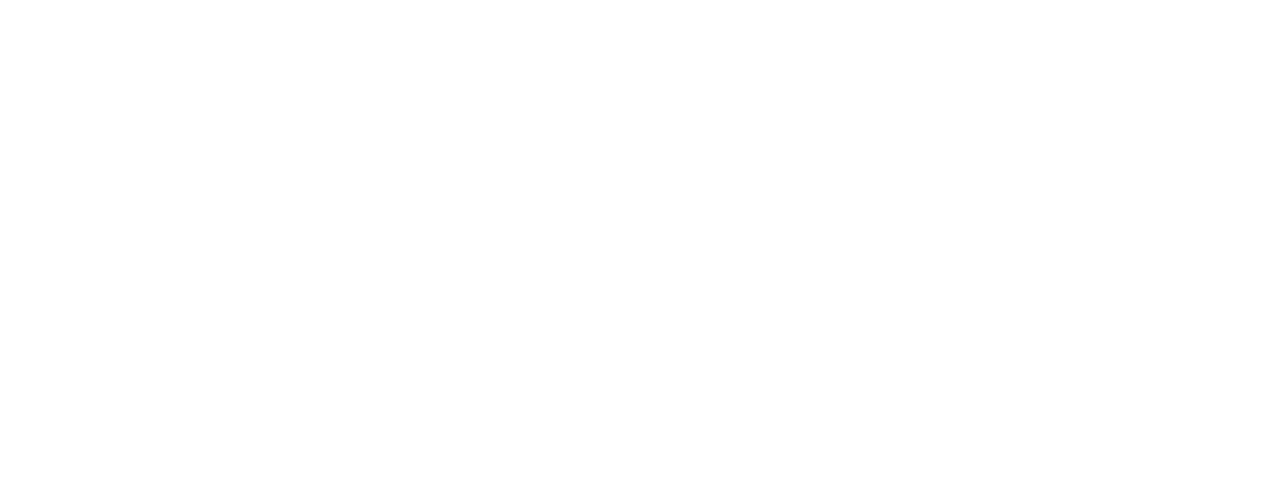
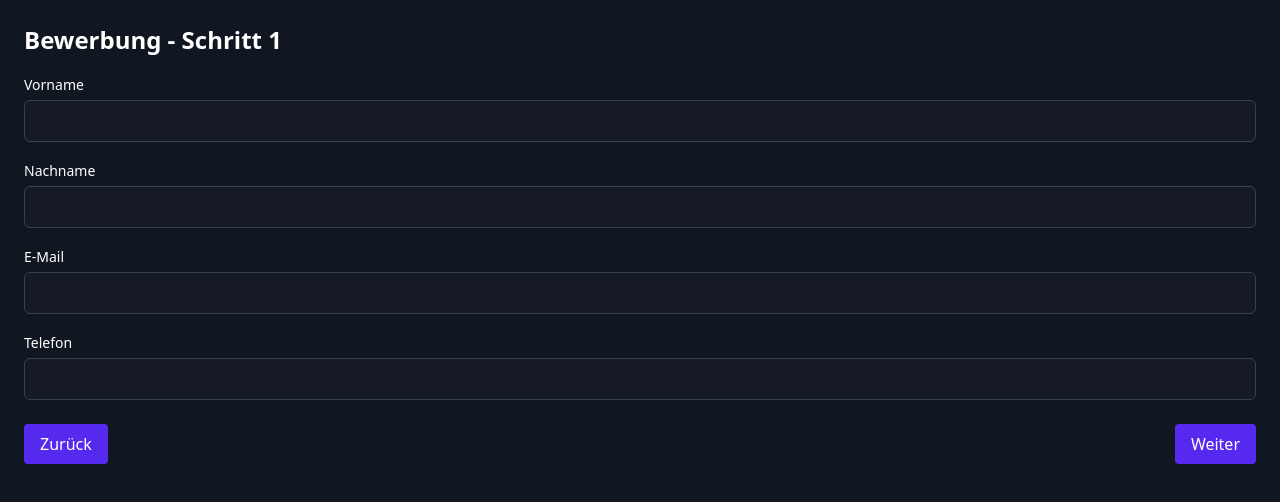
Before and after one commit to LuisAll12/ApplI, a Vue app: page /chat/new in a window 1280 px wide. Before the commit this address had no page. Shown: the top 502 px of the page. Built offline with nearby package versions, Linux system fonts and the light colour scheme.

Commit message:
feat: add NewChat view and form steps, integrate sass-embedded, and update Tailwind config

```diff
--- a/package.json
+++ b/package.json
@@ -19,6 +19,7 @@
     "@vitejs/plugin-vue": "^5.2.3",
     "autoprefixer": "^10.4.21",
     "postcss": "^8.5.3",
+    "sass-embedded": "^1.89.0",
     "tailwindcss": "^3.4.17",
     "vite": "^6.3.5"
   }
--- a/src/router/index.js
+++ b/src/router/index.js
@@ -21,6 +21,12 @@
         path: '/job-search',
         name: 'JobSearch',
         component: JobSearch
+    },
+    {
+        path: '/chat/new',
+        name: 'NewChat',
+        component: () => import('../views/NewChatView.vue'),
+        meta: {fullscreen: true}
     }
 ]
 
--- a/src/views/NewChatView.vue
+++ b/src/views/NewChatView.vue
@@ -1,9 +1,136 @@
 <script setup>
+import { ref, reactive, computed } from 'vue'
 import { useRoute } from 'vue-router'
+
 const route = useRoute()
-const jobTitle = route.query.title
+const jobTitle = route.query.title || null
+const skipJobStep = !!jobTitle
+
+const step = ref(1)
+const maxStep = computed(() => skipJobStep ? 4 : 5)
+
+const form = reactive({
+  personal: {
+    firstName: '',
+    lastName: '',
+    email: '',
+    phone: '',
+  },
+  experience: {
+    education: '',
+    currentJob: '',
+    yearsExperience: ''
+  },
+  motivation: {
+    strengths: '',
+    whyThisField: '',
+  },
+  job: {
+    companyName: jobTitle || '',
+    position: '',
+    employmentType: '100%',
+  }
+})
+
+const nextStep = () => {
+  if (step.value < maxStep.value) step.value++
+}
+const prevStep = () => {
+  if (step.value > 1) step.value--
+}
 </script>
 
 <template>
+    <div class="min-h-screen w-full p-6 text-white" style="background-color: #101721;">
+        <h2 class="text-2xl font-bold mb-4">Bewerbung - Schritt {{ step }}</h2>
 
+        <!-- Step 1: Persönliches -->
+        <div v-if="step === 1" class="space-y-4">
+        <label class="block">
+            <span class="text-sm">Vorname</span>
+            <input v-model="form.personal.firstName" type="text" class="w-full mt-1 input" />
+        </label>
+        <label class="block">
+            <span class="text-sm">Nachname</span>
+            <input v-model="form.personal.lastName" type="text" class="w-full mt-1 input" />
+        </label>
+        <label class="block">
+            <span class="text-sm">E-Mail</span>
+            <input v-model="form.personal.email" type="email" class="w-full mt-1 input" />
+        </label>
+        <label class="block">
+            <span class="text-sm">Telefon</span>
+            <input v-model="form.personal.phone" type="tel" class="w-full mt-1 input" />
+        </label>
+        </div>
+
+            <!-- Step 2: Ausbildung & Berufserfahrung -->
+        <div v-if="step === 2" class="space-y-4">
+            <label class="block">
+                <span class="text-sm">Ausbildung</span>
+                <input v-model="form.experience.education" type="text" class="w-full mt-1 input" placeholder="z. B. KV EFZ, Informatikmittelschule" />
+            </label>
+            <label class="block">
+                <span class="text-sm">Aktueller Beruf / Position</span>
+                <input v-model="form.experience.currentJob" type="text" class="w-full mt-1 input" placeholder="z. B. Praktikant, Webentwickler" />
+            </label>
+            <label class="block">
+                <span class="text-sm">Berufserfahrung in Jahren</span>
+                <input v-model="form.experience.yearsExperience" type="number" class="w-full mt-1 input" placeholder="z. B. 1" />
+            </label>
+        </div>
+
+        <!-- Step 3: Motivation & Stärken -->
+        <div v-if="step === 3" class="space-y-4">
+            <label class="block">
+                <span class="text-sm">Was sind deine Stärken?</span>
+                <textarea v-model="form.motivation.strengths" class="w-full mt-1 input" rows="3" placeholder="z. B. Teamfähig, organisiert, analytisch"></textarea>
+            </label>
+            <label class="block">
+                <span class="text-sm">Warum interessierst du dich für dieses Berufsfeld?</span>
+                <textarea v-model="form.motivation.whyThisField" class="w-full mt-1 input" rows="3" placeholder="z. B. Ich liebe es, Probleme logisch zu lösen..."></textarea>
+            </label>
+        </div>
+
+
+        <!-- Step 4: Zielunternehmen & Stelle -->
+        <div v-if="step === 4 && !skipJobStep" class="space-y-4">
+            <label class="block">
+                <span class="text-sm">Unternehmen</span>
+                <input v-model="form.job.companyName" type="text" class="w-full mt-1 input" placeholder="z. B. UBS Group" />
+            </label>
+            <label class="block">
+                <span class="text-sm">Stellenbezeichnung</span>
+                <input v-model="form.job.position" type="text" class="w-full mt-1 input" placeholder="z. B. Buchhalter" />
+            </label>
+            <label class="block">
+                <span class="text-sm">Pensum (in %)</span>
+                <input v-model="form.job.employmentType" type="text" class="w-full mt-1 input" placeholder="z. B. 100%" />
+            </label>
+        </div>
+
+
+        <!-- Step 5: Zusammenfassung -->
+        <div v-if="step === maxStep" class="space-y-4">
+            <h3 class="text-lg font-semibold">Zusammenfassung:</h3>
+            <pre class="bg-gray-800 p-4 rounded text-sm">{{ form }}</pre>
+        </div>
+
+        <!-- Navigation -->
+        <div class="flex justify-between mt-6">
+            <button @click="prevStep" :disabled="step === 1" class="btn">Zurück</button>
+            <button @click="step < maxStep ? nextStep() : submitForm()" class="btn">
+                {{ step < maxStep ? 'Weiter' : 'Abschliessen' }}
+            </button>
+        </div>
+    </div>
 </template>
+
+<style scoped lang="scss">
+.input {
+  @apply border border-gray-700 rounded-md px-3 py-2 bg-[#161a25] text-white;
+}
+.btn {
+  @apply bg-primary text-white px-4 py-2 rounded hover:bg-primary-light transition;
+}
+</style>
--- a/tailwind.config.js
+++ b/tailwind.config.js
@@ -10,6 +10,7 @@
       colors: {
         primary: "#5529ee",
         primaryLight: "#8d6eef",
+        'primary-light': '#8d6eef',
         secondary: "#22c3f7",
         gray: {
           dark: {
```
Also changed, not shown: 1 other file (tests, documents, lock files or other folders).
